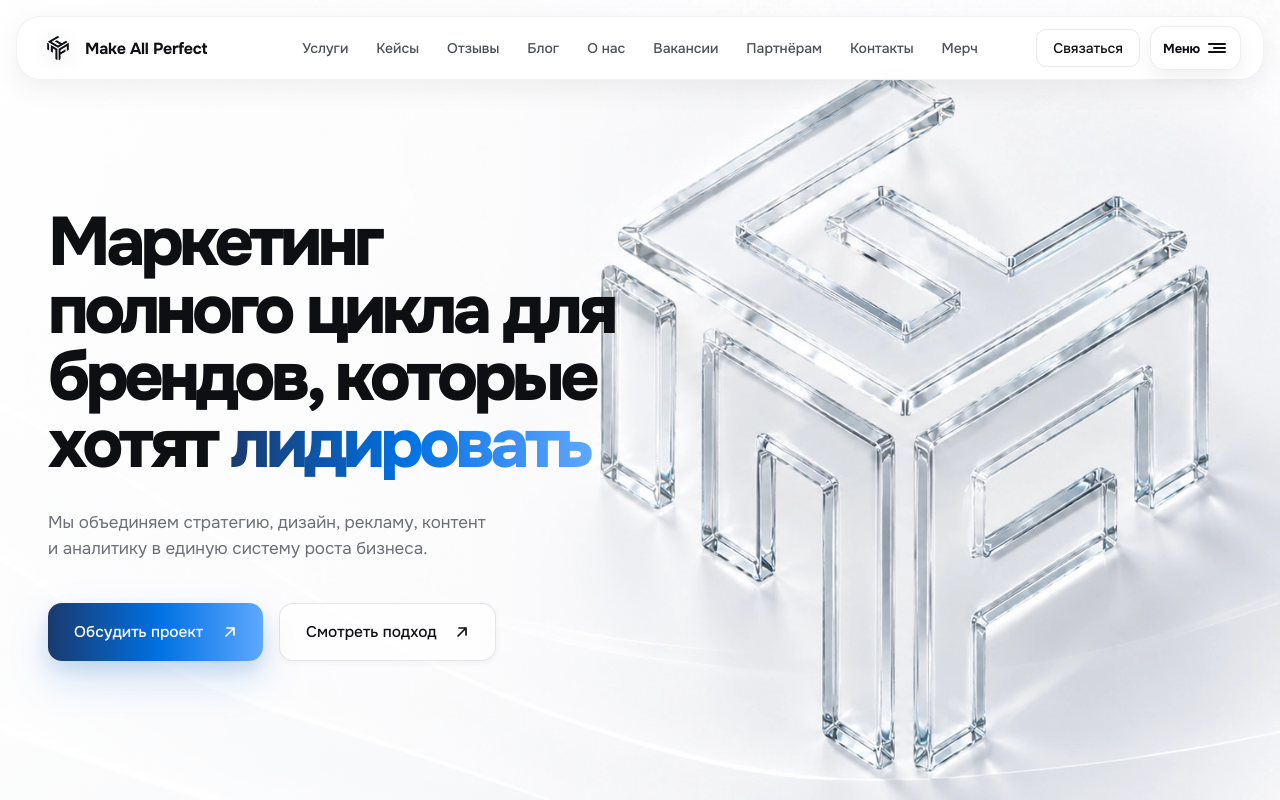
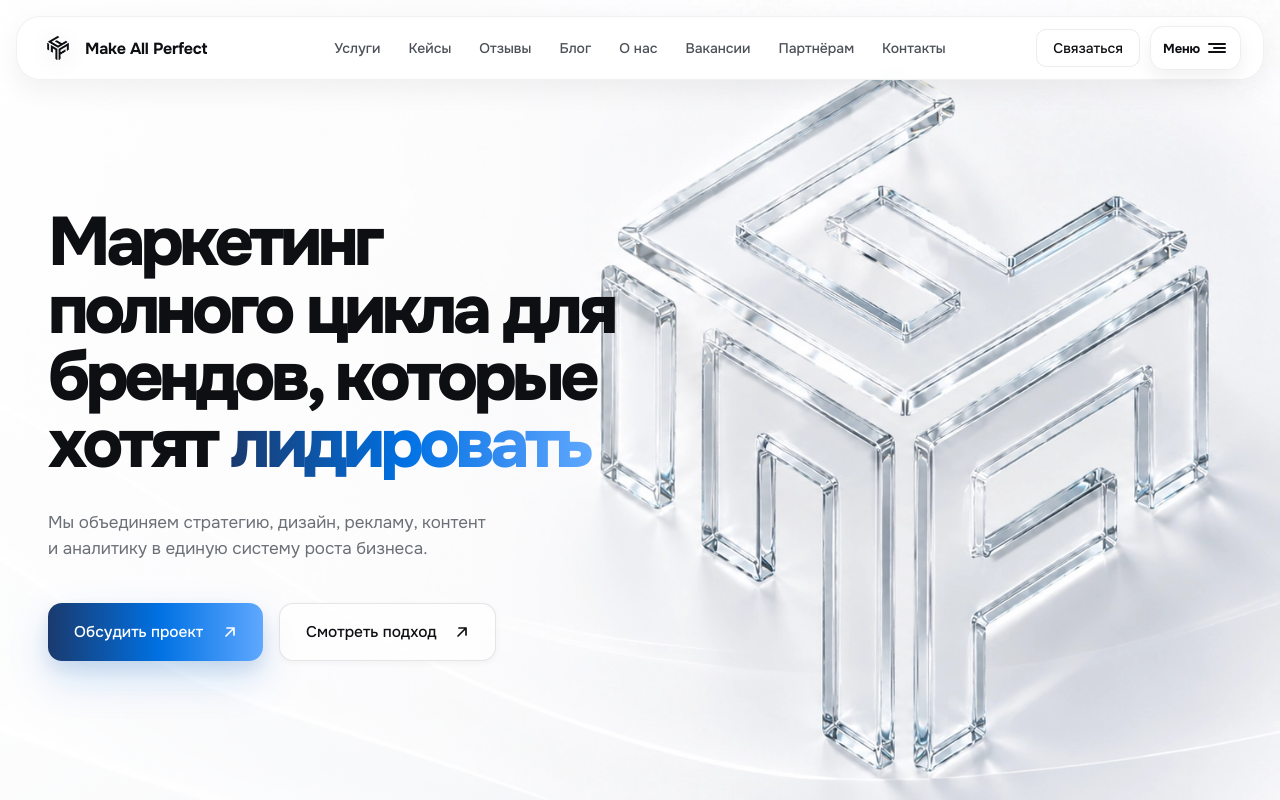
Before and after one commit to makeallperfectcompany/map2, a Next.js app: page / in a window 1280 px wide. Shown: the top 800 px of the page. Built offline with nearby package versions, Linux system fonts and the light colour scheme.

Commit message:
fix: remove Мерч from header nav and overlay

```diff
--- a/src/components/layout/Header.tsx
+++ b/src/components/layout/Header.tsx
@@ -65,12 +65,7 @@ export default function Header({ menuOpen, onBurgerClick }: HeaderProps) {
               <path d="M5 15L15 5M15 5H7M15 5V13" stroke="currentColor" strokeWidth="1.6" strokeLinecap="round" strokeLinejoin="round"/>
             </svg>
           </a>
-          <a href="#" className={styles.overlayItem}>
-            Мерч
-            <svg className={styles.mArr} viewBox="0 0 20 20" fill="none">
-              <path d="M5 15L15 5M15 5H7M15 5V13" stroke="currentColor" strokeWidth="1.6" strokeLinecap="round" strokeLinejoin="round"/>
-            </svg>
-          </a>
+
           <a href="#" className={styles.overlayCta}>
             Связаться
           </a>
@@ -98,7 +93,7 @@ export default function Header({ menuOpen, onBurgerClick }: HeaderProps) {
           <a href="/jobs" className={styles.navLink}>Вакансии</a>
           <a href="/partners" className={styles.navLink}>Партнёрам</a>
           <a href="/contacts" className={styles.navLink}>Контакты</a>
-          <a href="#" className={styles.navLink}>Мерч</a>
+
         </nav>
 
         <div className={styles.navRight}>
```
